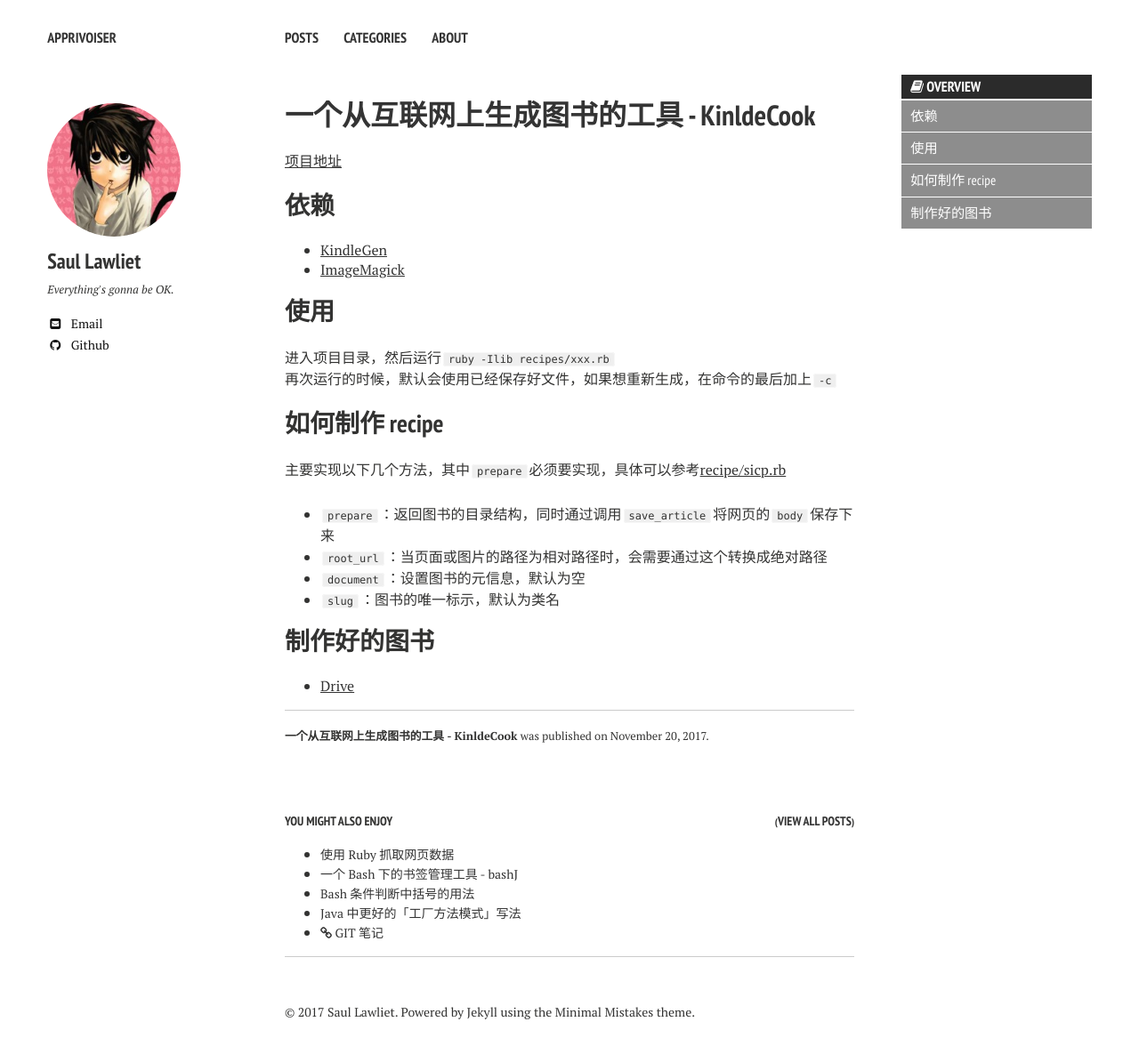
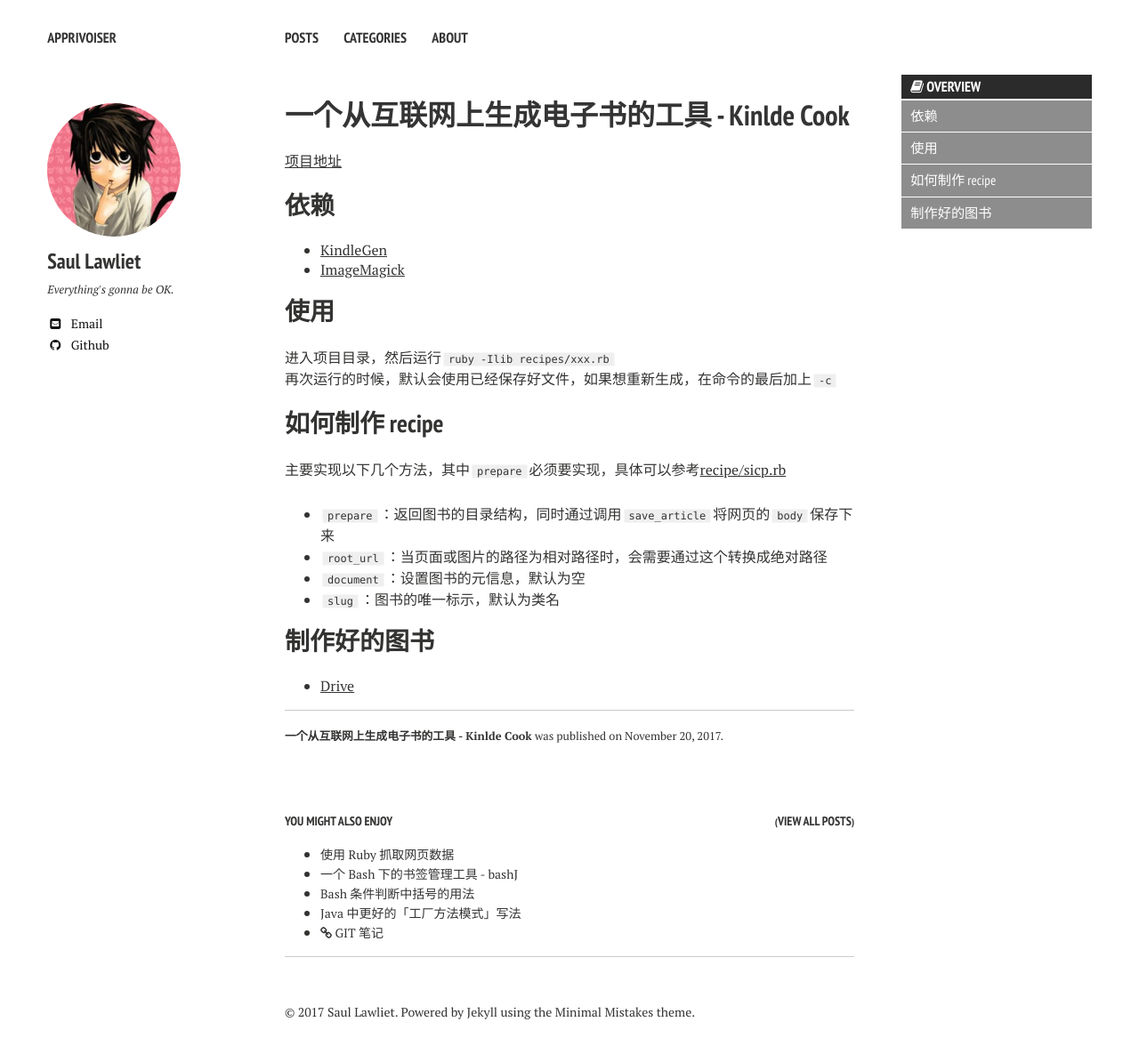
Before and after one commit to SaulLawliet/saullawliet.github.io, a Jekyll site: the page built from _posts/2017-11-20-kindlecook.md, in a window 1280 px wide and 1196 px high. Shown: the top 1185 px of the window at 89% size. Built offline with Jekyll 4.4.1, drawn with Linux system fonts in a browser that asks for light colours; comment, search, counter and statistics services are not loaded.

Commit message:
change title

```diff
--- a/_posts/2017-11-20-kindlecook.md
+++ b/_posts/2017-11-20-kindlecook.md
@@ -1,6 +1,6 @@
 ---
 layout: post
-title: 一个从互联网上生成图书的工具 - KinldeCook
+title: 一个从互联网上生成电子书的工具 - Kinlde Cook
 categories: create
 comments: true
 share: false
```
